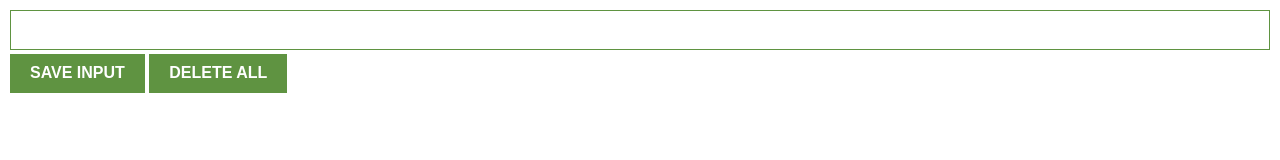
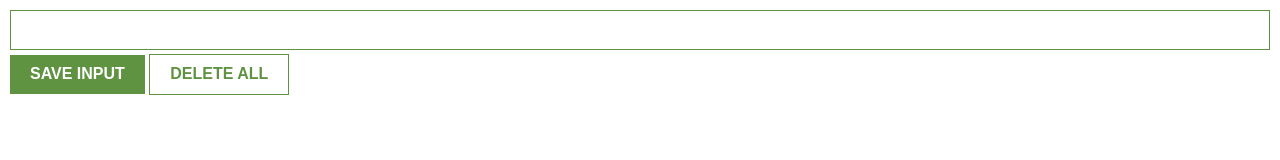
Before and after one commit to PeterBz/ChromeExtension, a browser extension: page index.html in a window 1280 px wide. Drawn offline with nearby package versions, Linux system fonts and the light colour scheme.

Commit message:
adding a delete all and a seperate delete button for each link

```diff
--- a/index.css
+++ b/index.css
@@ -13,12 +13,28 @@ input {
     margin-bottom: 4px;
 }
 
-button {
+#input-btn {
     background: #5f9341;
     color: white;
     padding: 10px 20px;
     border: none;
     font-weight: bold;
+    cursor: pointer;
+
+}
+
+#delete-btn {
+    background: white;
+    color: #5f9341;
+    padding: 10px 20px;
+    border: 1px solid #5f9341;
+    font-weight: bold;
+    cursor: pointer;
+}
+
+#delete-btn:hover {
+    background-color: #5f9341;
+    color: white;
 }
 
 ul {
--- a/index.js
+++ b/index.js
@@ -3,7 +3,7 @@ const inputEl = document.getElementById("input-el")
 const inputBtn = document.getElementById("input-btn")
 const ulEl = document.getElementById("ul-el")
 
-let leadsFromLocalStorage = JSON.parse(localStorage.getItem("myLeads"))
+const leadsFromLocalStorage = JSON.parse(localStorage.getItem("myLeads"))
 
 if(leadsFromLocalStorage) {
     myLeads = leadsFromLocalStorage
@@ -28,8 +28,15 @@ function renderLeads() {
                 <a target='_blank' href='${myLeads[i]}'>
                     ${myLeads[i]}
                 </a>
+                 ${"🗑️"}
             </li>
         `
     }
     ulEl.innerHTML = listItems
 }
+
+
+// function deleteButton() {
+//     if icon is clicked, pop this listItem, remove it from the list
+//     add an icon 🗑️
+// }
```
